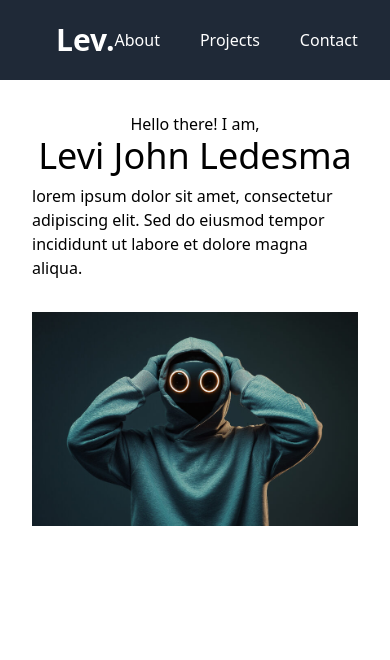
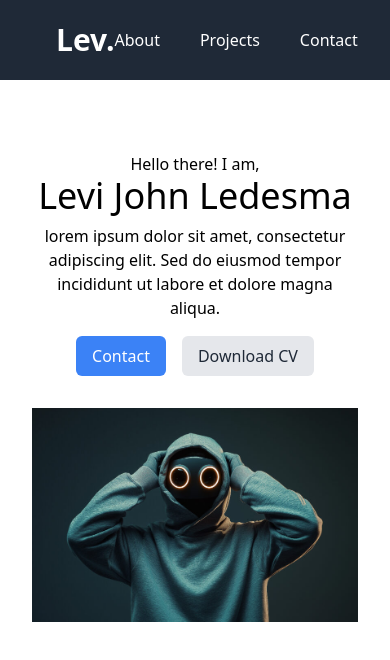
Before and after one commit to Levileb/Portfolio, a React (Vite) app: page / in a window 390 px wide. Shown: the top 660 px of the page. Built offline with nearby package versions, Linux system fonts and the light colour scheme.

Commit message:
responsive-landing

```diff
--- a/src/Components/landing.tsx
+++ b/src/Components/landing.tsx
@@ -3,16 +3,27 @@ import image from "../assets/trial.jpg";
 
 const Landing = () => {
   return (
-    <section className="grid gap-8 m-8">
-      <div className="text justify-items-center">
-          <p>Hello there! I am,</p>
-            <h1 className="text-4xl font-medium mb-2">Levi John Ledesma</h1>
-            <p>
-              lorem ipsum dolor sit amet, consectetur adipiscing elit.
-              Sed do eiusmod tempor incididunt ut labore et dolore magna aliqua.
-            </p>
+    <section className="grid gap-8 m-8 md:grid-cols-2 md:gap-16 lg:gap-32
+                        md:items-center md:text-left pt-10 md:pt-24 ">
+
+       <div className="left-sec gap-8 md:pl-24 ">
+        <div className="text text-center md:text-left ">
+            <p>Hello there! I am,</p>
+                <h1 className="text-4xl font-medium mb-2">
+                  Levi John Ledesma
+                </h1>
+              <p>
+                lorem ipsum dolor sit amet, consectetur adipiscing elit.
+                Sed do eiusmod tempor incididunt ut labore et dolore magna aliqua.
+              </p>
+          </div>
+            <div className="buttons mt-4 items-center flex justify-center md:justify-start">
+            <button className="bg-blue-500 text-white px-4 py-2 rounded-md hover:bg-blue-600 mr-4">Contact</button>
+            <button className="bg-gray-200 text-gray-800 px-4 py-2 rounded-md hover:bg-gray-300">Download CV</button>
+          </div>
         </div>
-      <div className="immg-container">
+
+      <div className="immg-container md:mr-14">
        <img src={image} alt="image" className="w-full" />
       </div>
     </section>
--- a/src/Components/navbar.tsx
+++ b/src/Components/navbar.tsx
@@ -6,7 +6,7 @@ const Navbar = () => {
                 <div className="title text-3xl font-bold ml-8">
                         <h1>Lev.</h1>
                 </div>
-                <div className="nav flex space-x-10 mr-8">
+                <div className="nav flex space-x-10  md:text-xl  text-m mr-8  md:mr-40">
                         <div className="nav-item cursor-pointer hover:text-gray-400">About</div>
                         <div className="nav-item cursor-pointer hover:text-gray-400">Projects</div>
                         <div className="nav-item cursor-pointer hover:text-gray-400">Contact</div>
--- a/src/Components/projects.tsx
+++ b/src/Components/projects.tsx
@@ -0,0 +1,11 @@
+import React from 'react'
+
+const Projects = () => {
+  return (
+    <section className="projects">
+
+    </section>
+  )
+}
+
+export default Projects
--- a/src/home.tsx
+++ b/src/home.tsx
@@ -1,12 +1,14 @@
 
 import Navbar from './Components/navbar';
 import Landing from './Components/landing';
+import Projects from './Components/projects';
 
 const Home= () => {
   return (
     <>
     <Navbar />
     <Landing />
+    <Projects />
 
     </>
   )
```
